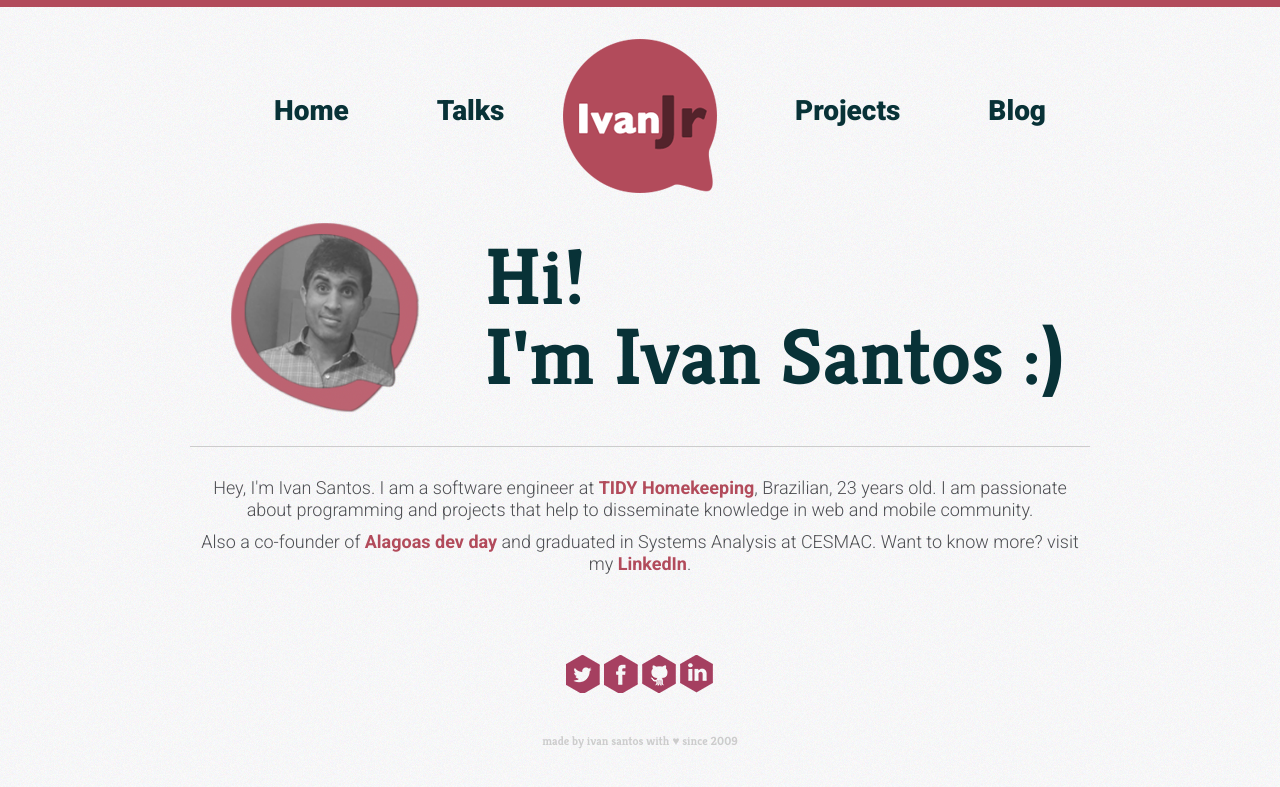
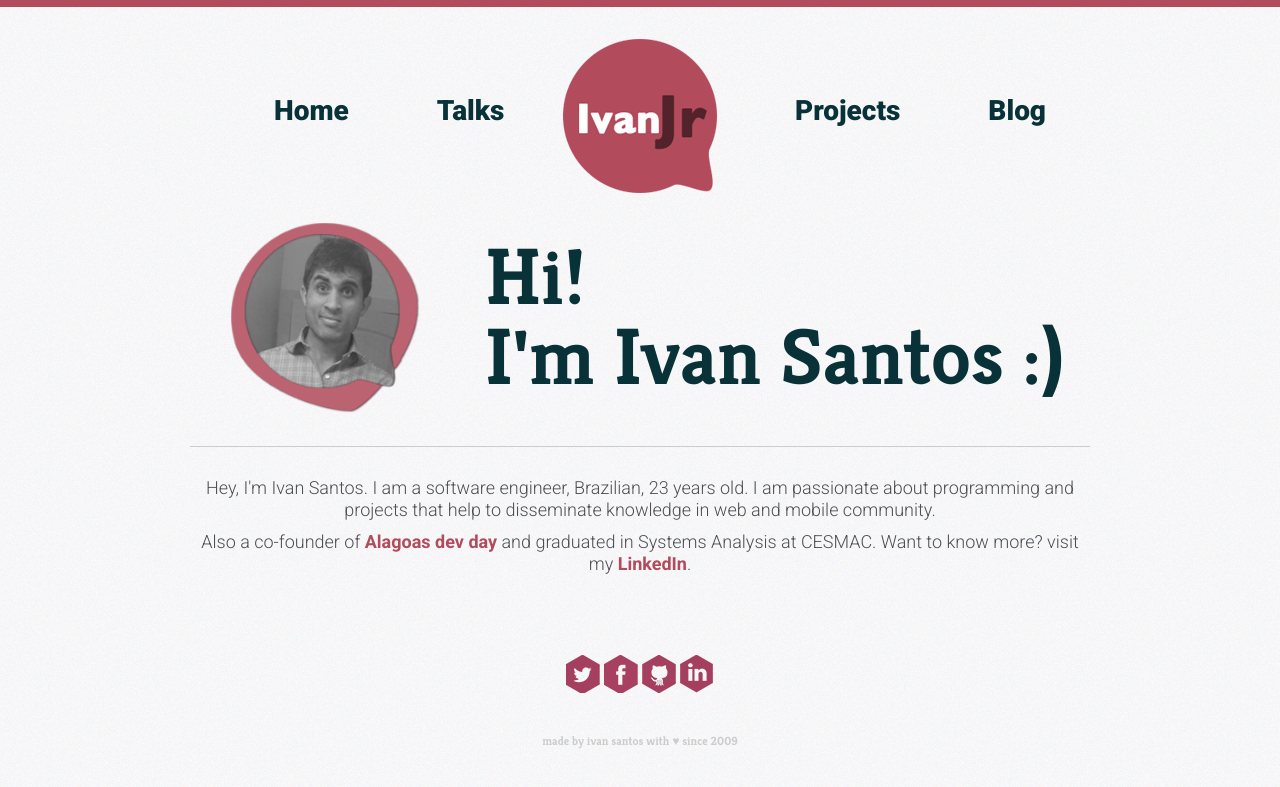
Before and after one commit to pragmaticivan/ivansantos.me, a Jekyll site: the page built from index.html, in a window 1280 px wide. Shown: the top 787 px of the page. Built offline with Jekyll 4.4.1, drawn with Linux system fonts in a browser that asks for light colours; nearby versions of some CDN libraries; Markdown is read by kramdown in place of the engine named in the settings.

Commit message:
Clean text

```diff
--- a/index.html
+++ b/index.html
@@ -17,7 +17,7 @@ class: home
 </div>
 
 <p class="clearfix">
-  Hey, I'm Ivan Santos. I am a software engineer at <a href="http://www.gotidy.com" target="_blank" title="TIDY Homekeeping" >TIDY Homekeeping</a>, Brazilian, 23 years old. I am passionate about programming and projects that help to disseminate knowledge in web and mobile community.
+  Hey, I'm Ivan Santos. I am a software engineer, Brazilian, 23 years old. I am passionate about programming and projects that help to disseminate knowledge in web and mobile community.
 </p>
 <p>
   Also a co-founder of <a href="http://alagoasdevday.com.br/" target="_blank" title="Alagoas dev day">Alagoas dev day</a> and graduated in Systems Analysis at CESMAC. Want to know more? visit my <a href="http://www.linkedin.com/in/pragmaticivan" title="LinkedIn" target="_blank" >LinkedIn</a>.
```
Also changed, not shown: 1 other file.
